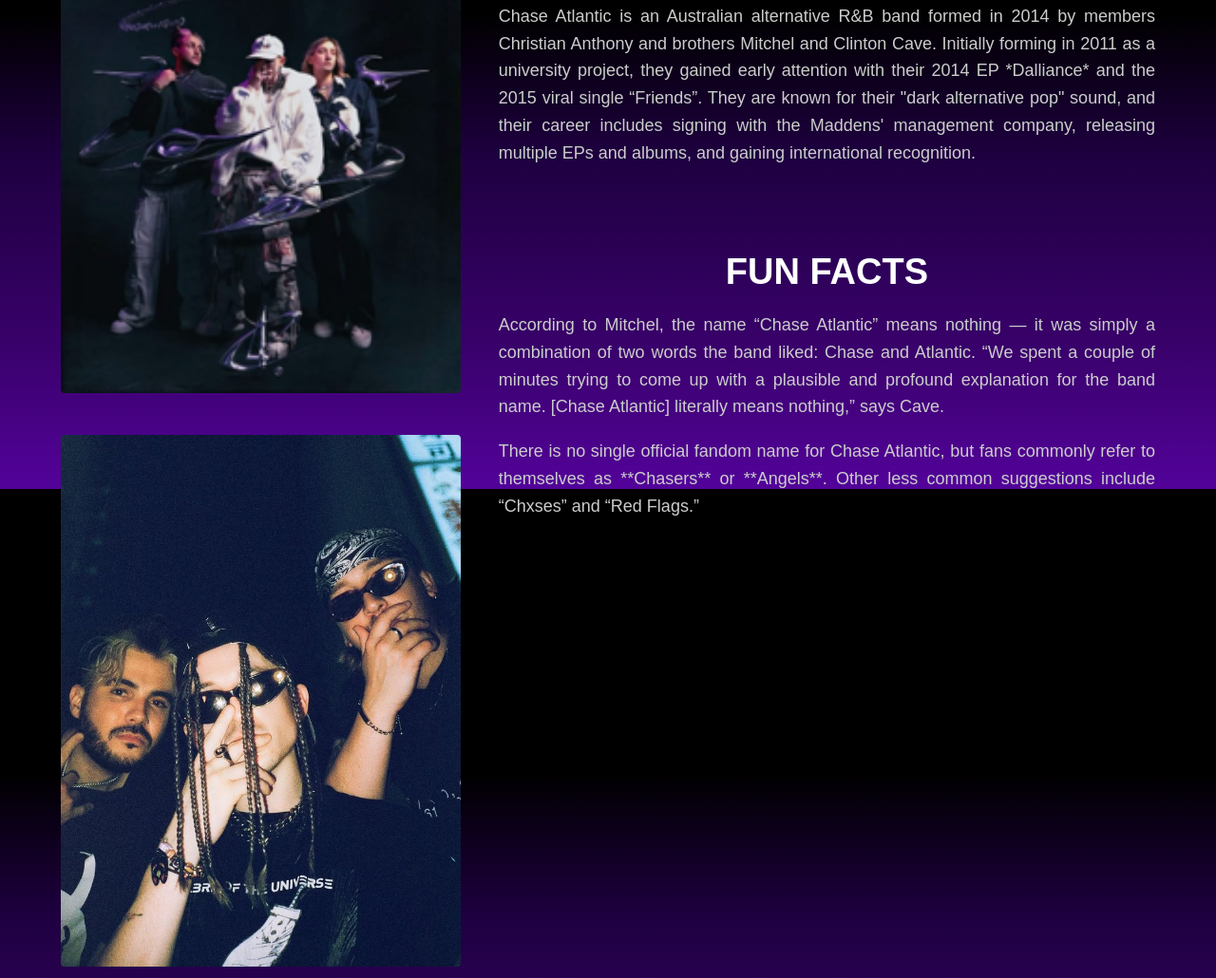
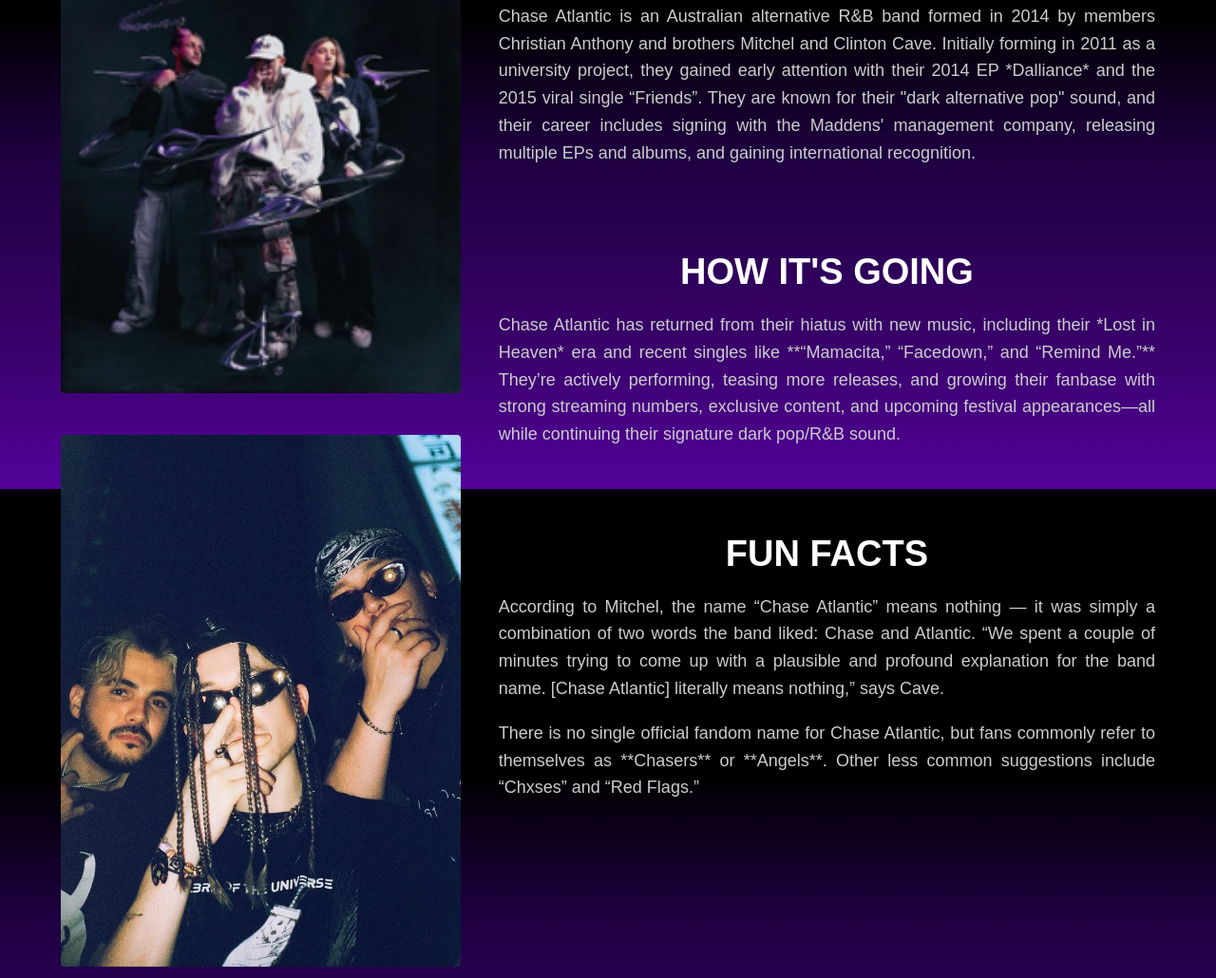
Before and after one commit to jadeeu/Jade-ID-ASG1, a plain HTML site: page CA4.html in a window 1280 px wide. Shown: the part 1085-2115 px from the top of the page at 95% size. Drawn offline with Linux system fonts and the light colour scheme.

Commit message:
edits.commit

```diff
--- a/CA4.html
+++ b/CA4.html
@@ -98,6 +98,13 @@
                     </p>
                 </div>
 
+                <!-- HOW ITS GOING -->
+                <div class="text-block">
+                    <h2 class="row-heading">HOW IT'S GOING</h2>
+                    <p class="row-paragraph"> Chase Atlantic has returned from their hiatus with new music, including their *Lost in Heaven* era and recent singles like **“Mamacita,” “Facedown,” and “Remind Me.”** They’re actively performing, teasing more releases, and growing their fanbase with strong streaming numbers, exclusive content, and upcoming festival appearances—all while continuing their signature dark pop/R&B sound.
+                    </p>
+                </div>
+
                 <!-- FUN FACTS -->
                 <div class="text-block">
                     <h2 class="row-heading">FUN FACTS</h2>
```
